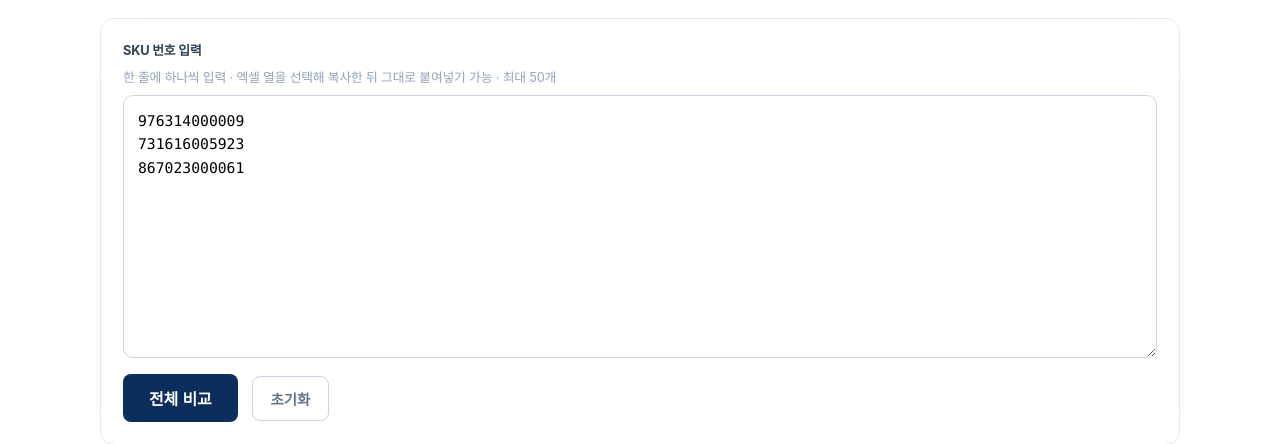
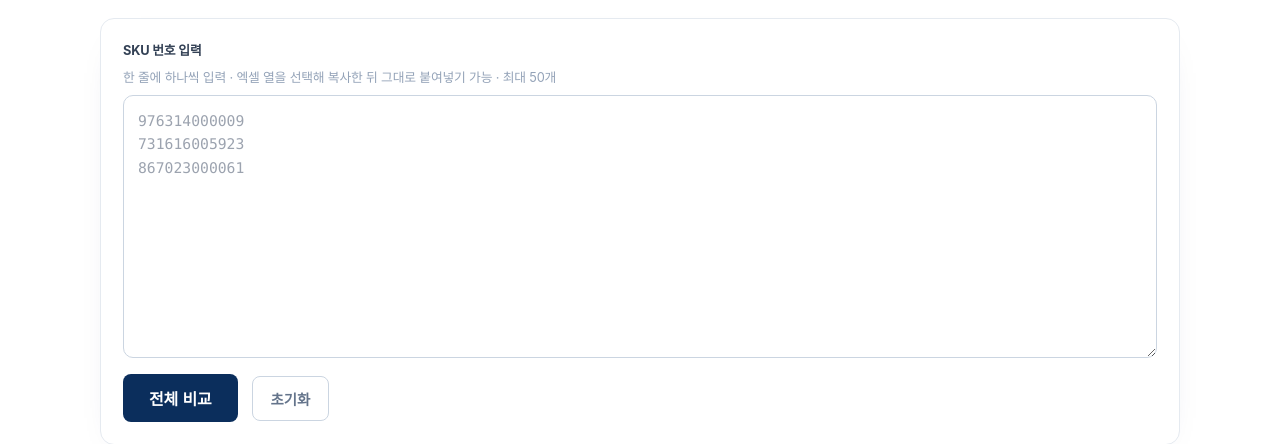
Before and after one commit to jongho1972/smart-duty-free, a FastAPI app: page / in a window 1280 px wide. Shown: the part 179-623 px from the top of the page. Run offline with FastAPI, Linux system fonts and the light colour scheme; some web fonts are replaced.

Commit message:
UI: textarea 기본값 제거 → placeholder로 교체, 회색 처리
Co-Authored-By: Claude Sonnet 4.6 <noreply@anthropic.com>

```diff
--- a/app/static/style.css
+++ b/app/static/style.css
@@ -84,6 +84,7 @@ main { max-width: 1120px; margin: 0 auto; padding: 18px 20px 20px; }
   overflow-x: auto;
   transition: border-color .15s, box-shadow .15s;
 }
+.batch-card textarea::placeholder { color: #9CA3AF; font-weight: 400; }
 .batch-card textarea:focus {
   outline: none;
   border-color: var(--blue-500);
--- a/app/templates/index.html
+++ b/app/templates/index.html
@@ -59,9 +59,7 @@
       <div class="field">
         <label for="batch-input">SKU 번호 입력</label>
         <p class="field-desc">한 줄에 하나씩 입력 · 엑셀 열을 선택해 복사한 뒤 그대로 붙여넣기 가능 · 최대 50개</p>
-        <textarea id="batch-input" rows="10" placeholder="976314000009&#10;731616005923&#10;867023000061">976314000009
-731616005923
-867023000061</textarea>
+        <textarea id="batch-input" rows="10" placeholder="976314000009&#10;731616005923&#10;867023000061"></textarea>
       </div>
       <div class="batch-actions">
         <button type="submit" id="batch-btn">
```
